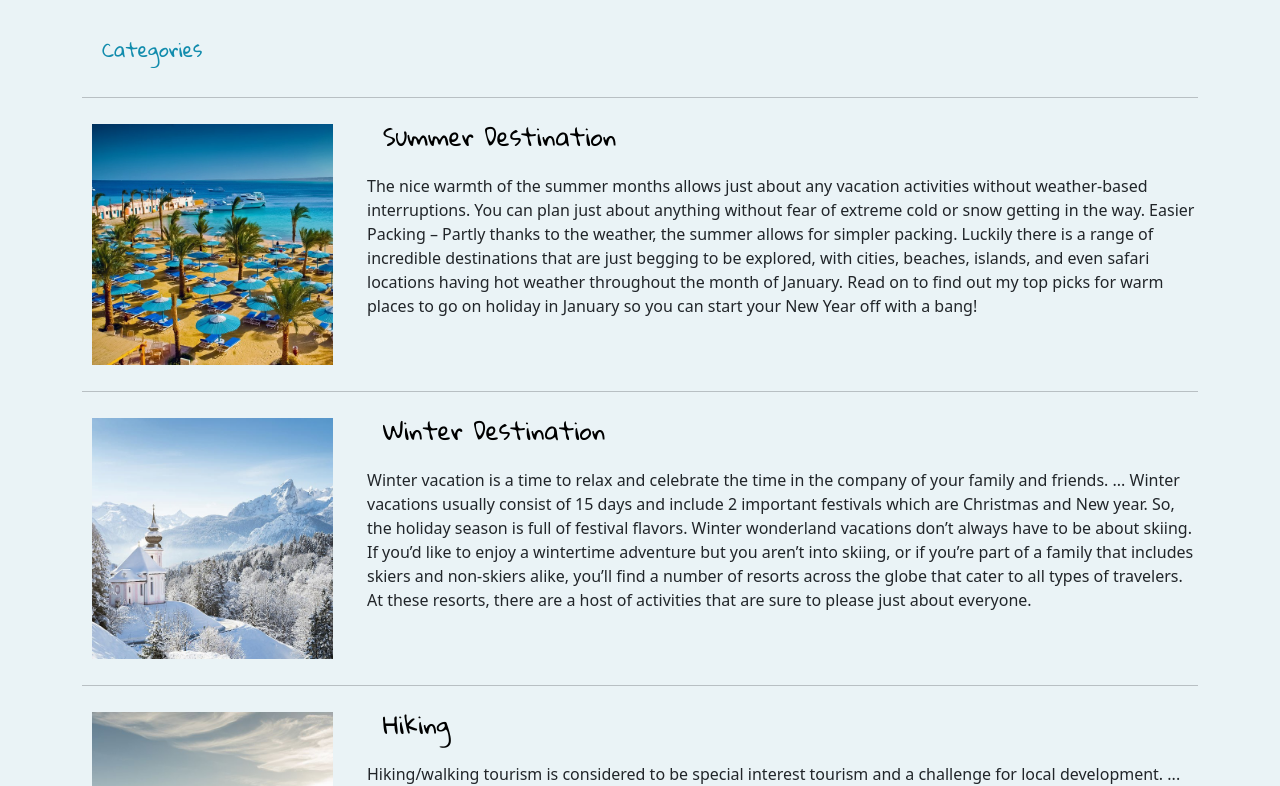
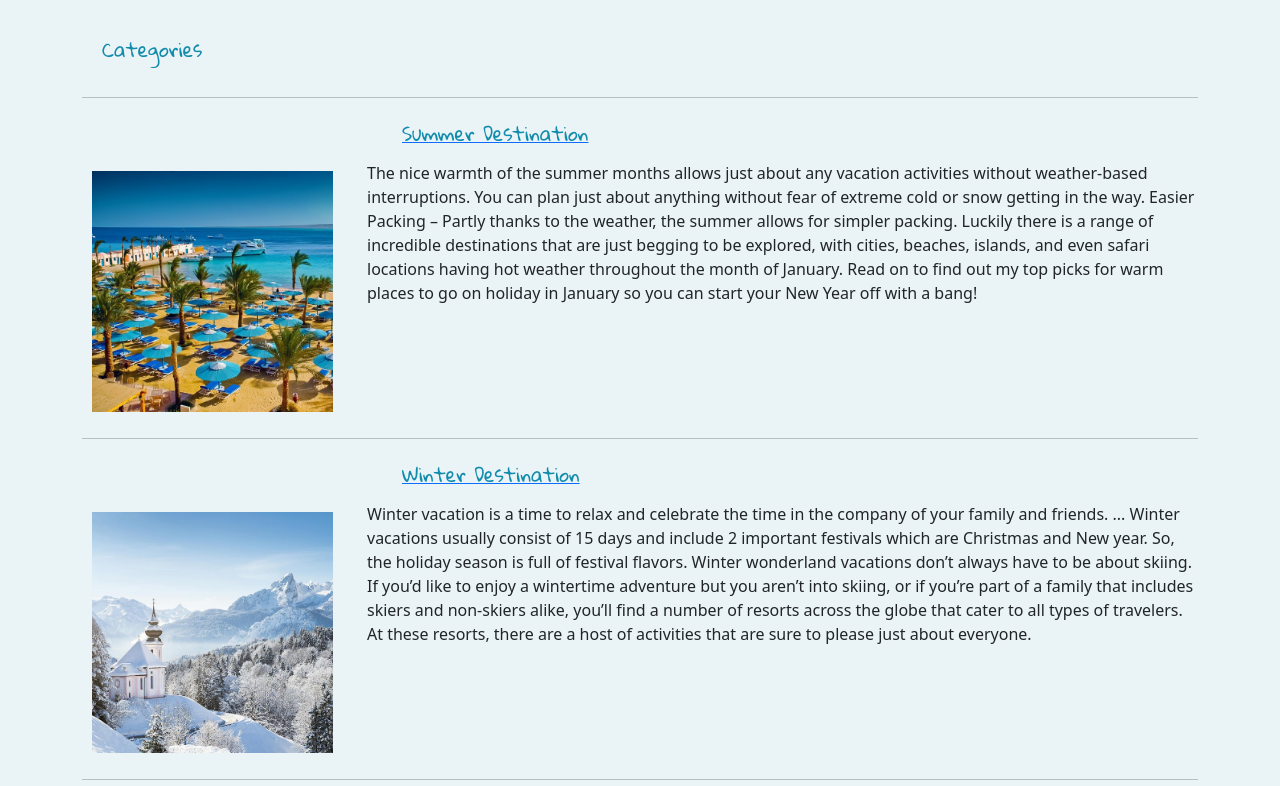
Before and after one commit to LauraStabulniece/hackathon-3, a React (Create React App) app: page /categories in a window 1280 px wide. Shown: the part 234-1020 px from the top of the page. Built offline with nearby package versions, Linux system fonts and the light colour scheme.

Commit message:
final commit

```diff
--- a/src/Components/Category.css
+++ b/src/Components/Category.css
@@ -49,3 +49,8 @@
     color: red;
     font-weight: bold;
 }
+
+.title-centered {
+    padding-left: 320px;
+
+}
--- a/src/Components/Category.js
+++ b/src/Components/Category.js
@@ -8,15 +8,12 @@ function Category(props) {
 
     return (
         <div>
-            <hr></hr>
+            {/* <hr></hr> */}
             <div className="row flexcolumn">
                 <div className="col-3 columnPadding imgMain">
                     <img src={image} />
                 </div>
                 <div className="col-9 columnPadding">
-                    <h5 className="card-title nav-link">
-                        <Link to="/"><h4>{title}</h4></Link>
-                    </h5>
                     <p className="travel-text">
                         <p>{description}</p>
                     </p>
--- a/src/Pages/Categories.js
+++ b/src/Pages/Categories.js
@@ -28,8 +28,14 @@ function Categories() {
                 <Link className='subsequenceColour nav-link' to="/"><span >Home</span></Link><span className='nav-link'> &gt; Categories</span>
             </p>
             <h2 className='container title-categories nav-link'>Categories</h2>
+            <hr></hr>
+            <Link to='/summerdestination'><h4 className="nav-link title-centered">{category1.title}</h4></Link>
             <Category image={category1.image} title={category1.title} description={category1.description}></Category>
+            <hr></hr>
+            <Link to='/winterdestination'><h4 className="nav-link title-centered">{category2.title}</h4></Link>
             <Category image={category2.image} title={category2.title} description={category2.description}></Category>
+            <hr></hr>
+            <Link to='/hiking'><h4 className="nav-link title-centered">{category3.title}</h4></Link>
             <Category image={category3.image} title={category3.title} description={category3.description}></Category>
         </div>
 
```
